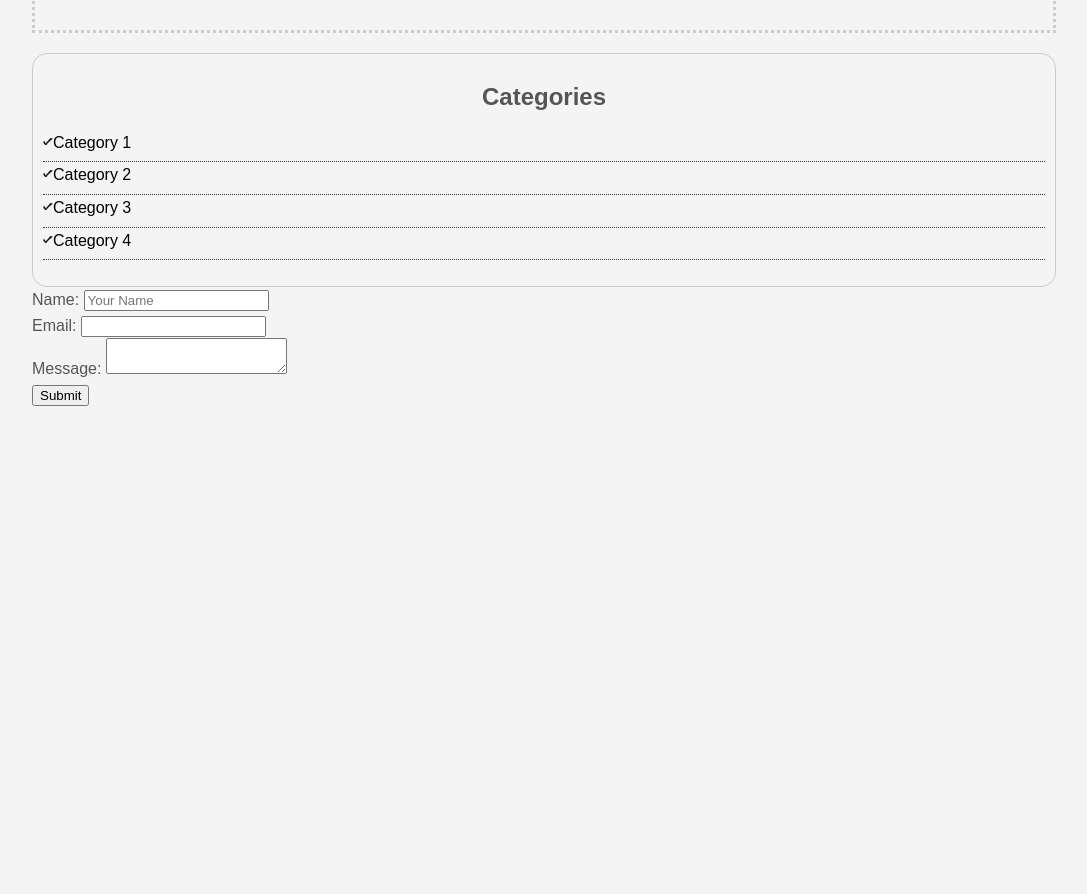
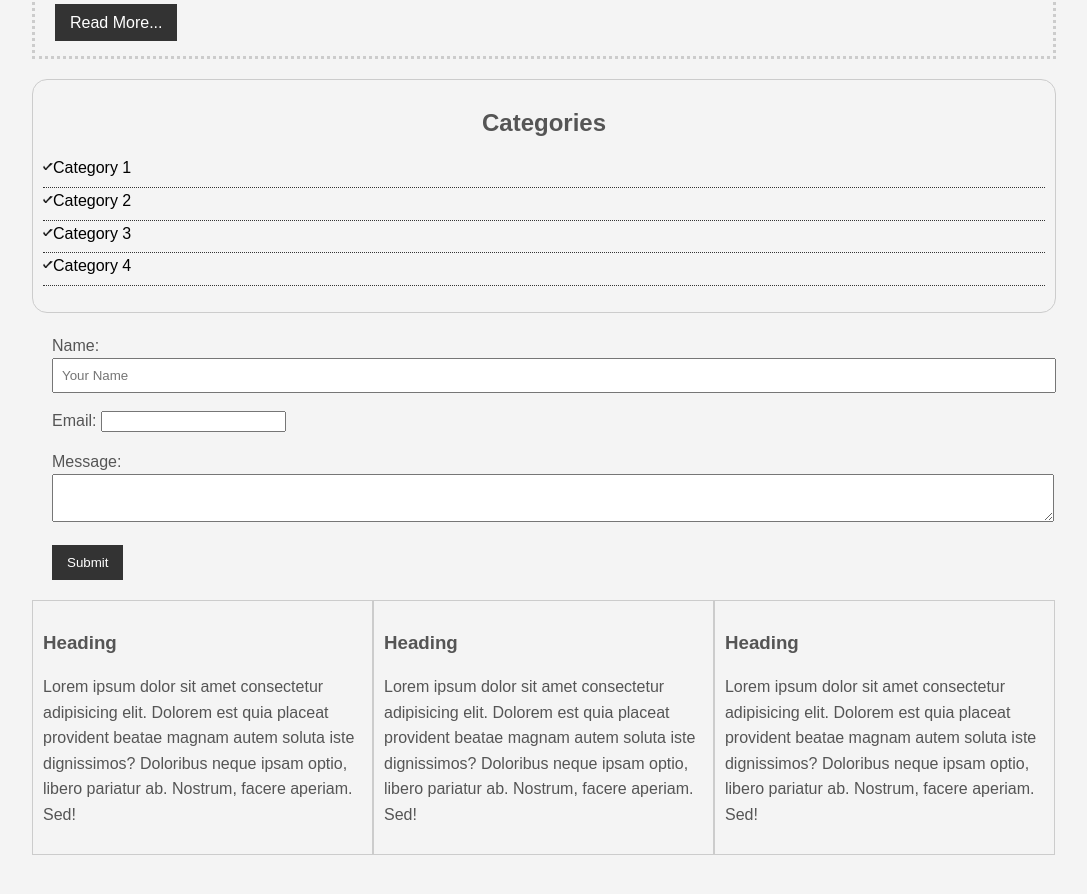
Before and after one commit to JamesLakin247/css-course, a plain HTML site: page index.html in a window 1280 px wide. Shown: the part 374-1268 px from the top of the page, without its empty margins (96-1183 px from the left). Before the commit the page ends 800 px from the top, so only its background shows below. Drawn offline with Linux system fonts and the light colour scheme.

Commit message:
float section

```diff
--- a/css/style.css
+++ b/css/style.css
@@ -28,13 +28,31 @@ a:active {
     color: green;
 }
 
+/*
 a:visited {
-    color: #000;
+
 }
+*/
 
 .container {
     width: 80%;
     margin: auto;
+}
+
+.button {
+    background-color: #333;
+    color: #fff;
+    padding: 10px 15px;
+    border: none;
+}
+
+.button:hover {
+    background-color: red;
+    color: #fff;
+}
+
+.clr {
+    clear: both;
 }
 
 .box-1 {
@@ -105,3 +123,28 @@ a:visited {
     background-size: contain;
     background-repeat: no-repeat;
 }
+
+.my-form {
+    padding: 20px;
+}
+
+.my-form .form-group {
+    padding-bottom: 15px;
+}
+
+.my-from label {
+    display: block;
+}
+
+.my-form input[type="text"], .my-form textarea {
+    padding: 8px;
+    width: 100%;
+}
+
+.block {
+    float: left;
+    width: 33.3%;
+    border: 1px solid #ccc;
+    padding: 10px;
+    box-sizing: border-box;
+}
--- a/index.html
+++ b/index.html
@@ -16,6 +16,7 @@
         <div class="box-2">
             <h1>Goodbye World</h1>
             <p>Lorem ipsum dolor sit amet consectetur adipisicing elit. Architecto omnis sequi illum fugit quis iure consequatur ullam ex ducimus repellendus. Placeat omnis, cum adipisci eos enim est unde quasi quo!</p>
+            <a class="button" href="">Read More...</a>
         </div>
         <div class="categories">
             <h2>Categories</h2>
@@ -41,6 +42,22 @@
             </div>
             <input class="button" type="submit" value="Submit" name="">
         </form>
+        <div class="block">
+            <h3>Heading</h3>
+            <p>Lorem ipsum dolor sit amet consectetur adipisicing elit. Dolorem est quia placeat provident beatae magnam autem soluta iste dignissimos? Doloribus neque ipsam optio, libero pariatur ab. Nostrum, facere aperiam. Sed!</p>
+        </div>
+        <div class="block">
+            <h3>Heading</h3>
+            <p>Lorem ipsum dolor sit amet consectetur adipisicing elit. Dolorem est quia placeat provident beatae magnam autem soluta iste dignissimos? Doloribus neque ipsam optio, libero pariatur ab. Nostrum, facere aperiam. Sed!</p>
+        </div>
+        <div class="block">
+            <h3>Heading</h3>
+            <p>Lorem ipsum dolor sit amet consectetur adipisicing elit. Dolorem est quia placeat provident beatae magnam autem soluta iste dignissimos? Doloribus neque ipsam optio, libero pariatur ab. Nostrum, facere aperiam. Sed!</p>
+        </div>
+        <div class="clr">
+
+        </div>
     </div><!-- container ending div tag -->
+    <div style="margin-top: 500px;"></div>
 </body>
 </html>
```
Lines whose indentation alone changed are shown as unchanged.
